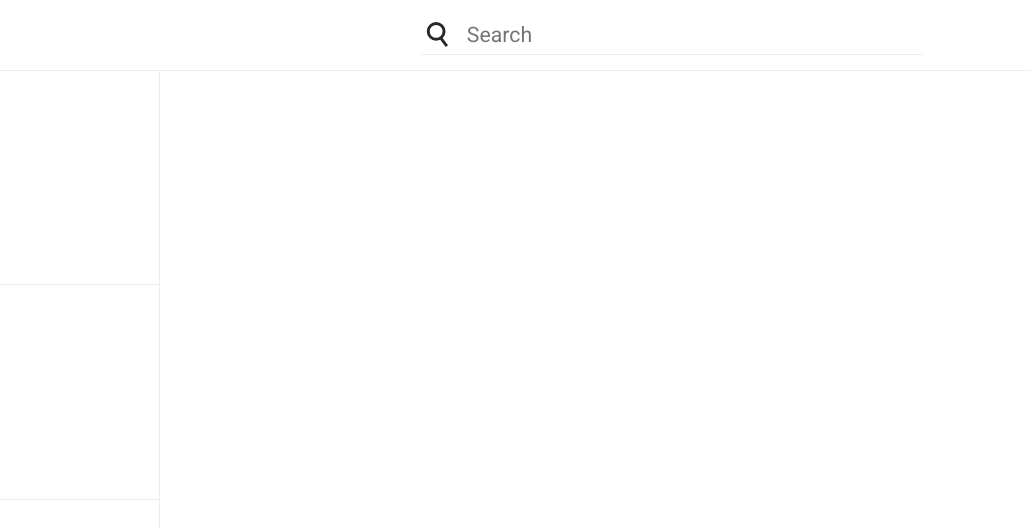
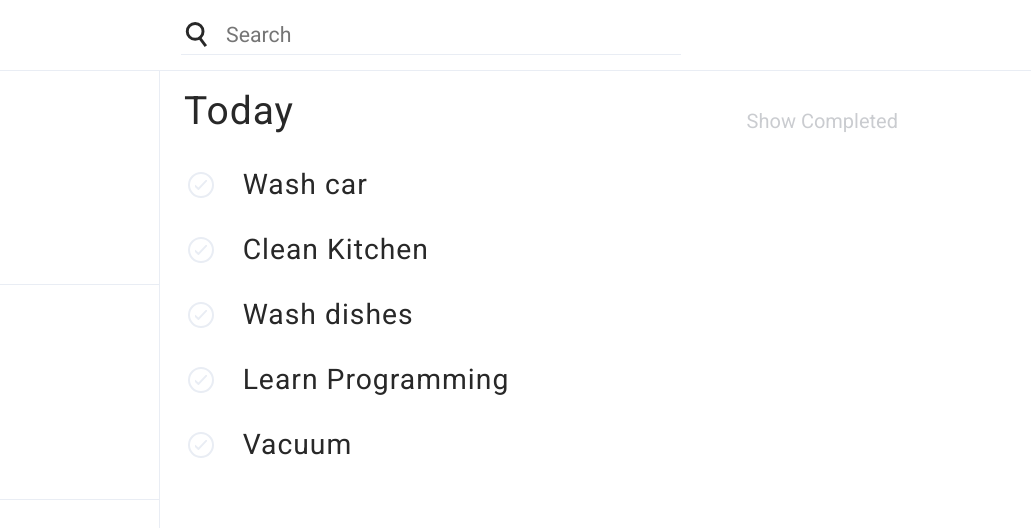
Before and after one commit to michaelrae0/todo-list-client, a React app: page /notes in a window 1280 px wide. Shown: the top 528 px of the page, 249-1280 px from the left. Built offline with nearby package versions, Linux system fonts and the light colour scheme.

Commit message:
Adds TaskList
This commit adds the `TaskList` component to `Notepad`.

This commit also adds a checkmark SVG for completing tasks.

Lastly, this commit moves the search bar to be aligned with `Tasklist`.

```diff
--- a/src/components/Header/header.module.scss
+++ b/src/components/Header/header.module.scss
@@ -6,6 +6,7 @@
 }
 
 .row {
+  position: relative;
   height: 70px;
   display: flex;
   justify-content: space-between;
@@ -17,3 +18,8 @@
   height: 55px;
   vertical-align: middle;
 }
+
+.search {
+  position: absolute;
+  left: calc(300px + 1.33rem);
+}
--- a/src/components/Header/index.js
+++ b/src/components/Header/index.js
@@ -16,7 +16,7 @@ class Header extends React.Component {
             <Link to='/'>
               <img className={header.icon} src="https://img.icons8.com/dotty/80/000000/copybook.png" />
             </Link>
-            <Search />
+            <Search className={header.search}/>
           </Row>
         </Container>
       </header>
--- a/src/components/List/index.js
+++ /dev/null
@@ -1,29 +0,0 @@
-import React from 'react'
-import { Link } from 'react-router-dom'
-
-import * as list from './list.module.scss'
-import { H4 } from '../../components/Typography'
-
-class List extends React.Component {
-  constructor(props) {
-    super(props)
-
-    this.state = {
-      selected: null,
-    }
-  }
-  render () {
-    return (
-      <div>
-        <div className={list.dates}>
-          <H4 text={'Today'}/>
-        </div>
-        <div className={list.projects}>
-          <H4 text={'CS50'} />
-        </div>
-      </div>
-    )
-  }
-}
-
-export default List;
--- a/src/components/Search/index.js
+++ b/src/components/Search/index.js
@@ -1,5 +1,6 @@
 import React from 'react'
 import { Link } from 'react-router-dom'
+import classnames from 'classnames'
 
 import * as search from './search.module.scss'
 import Container from '../../components/Container'
@@ -9,8 +10,10 @@ import { ReactComponent as SearchSVG } from '../../images/search-icon-black.svg'
 
 class Search extends React.Component {
   render () {
+    const { className } = this.props
+
     return (
-      <div className={search.component}>
+      <div className={classnames(className, search.component)}>
         <SearchSVG className={search.icon} />
 
         <input
--- a/src/components/SideNav/index.js
+++ b/src/components/SideNav/index.js
@@ -3,7 +3,7 @@ import { Link } from 'react-router-dom'
 import classnames from 'classnames'
 
 import * as sidenav from './sidenav.module.scss'
-import { H2, H3, H4 } from '../../components/Typography'
+import { H2, H3, H4 } from '../Typography'
 import SideNavList from '../SideNavList'
 
 class SideNav extends React.Component {
--- a/src/components/SideNavList/index.js
+++ b/src/components/SideNavList/index.js
@@ -3,7 +3,7 @@ import { Link } from 'react-router-dom'
 import classnames from 'classnames'
 
 import * as list from './sidenavlist.module.scss'
-import { H2, H3, H4 } from '../../components/Typography'
+import { H2, H3, H4 } from '../Typography'
 
 
 class SubNavList extends React.Component {
--- a/src/components/Task/index.js
+++ b/src/components/Task/index.js
@@ -1,14 +1,21 @@
 import React from 'react'
 
 import * as task from './task.module.scss'
+import Row from '../Row'
 import { H1, H2, H3, H4 , H5, H6 } from '../Typography'
+import { ReactComponent as CheckMarkSVG } from '../../images/checkmark-black.svg'
 
 class Task extends React.Component {
   render () {
+    const { name } = this.props.task;
+
     return (
-      <div className={task.component}>
-        <H3 className={task.title} text={'Clean car'} />
-      </div>
+      <Row className={task.row} noMargin>
+        <div className={task.status} >
+          <CheckMarkSVG className={task.status__checkmark}/>
+        </div>
+        <H2 className={task.title} text={name} />
+      </Row>
     )
   }
 }
--- a/src/components/Task/task.module.scss
+++ b/src/components/Task/task.module.scss
@@ -1,17 +1,52 @@
 @import '../../styles/definitions/colors';
 
-.component {
+$toggle-diam: 26px;
+
+.row {
   display: flex;
   align-items: center;
-  height: 50px;
+  height: 65px;
   width: 100%;
-  border-top: 1px solid $gray;
+  padding-left: 1.77rem;
 
-  :last-child {
-    border:none;
+  &:hover {
+    color: $pink;
+    cursor: pointer;
+  }
+}
+
+.status {
+  display: flex;
+  justify-content: center;
+  align-items: center;
+
+  width: $toggle-diam;
+  height: $toggle-diam;
+  border-radius: $toggle-diam / 2;
+  border: 2px solid $gray-lighter;
+  transition: all 0.2s linear;
+
+  &__checkmark {
+    width: calc(#{$toggle-diam} - 14px);
+    height: auto;
+    g {
+      stroke: $gray-lighter;
+      stroke-width: 26;
+      transition: all 0.2s linear;
+    }
+  }
+
+  &:hover {
+    border-color: $green;
+    transition: all 0.4s linear;
+
+    g {
+      stroke: $green;
+      transition: all 0.4s linear;
+    }
   }
 }
 
 .title {
-  margin-left: 2rem;
+  margin-left: 1.77rem;
 }
--- /dev/null
+++ b/src/components/TaskList/index.js
@@ -0,0 +1,69 @@
+import React from 'react'
+import { Link } from 'react-router-dom'
+
+import * as list from './tasklist.module.scss'
+import Row from '../Row'
+import { H1, H2, H3, H4, H5, H6 } from '../Typography'
+import Task from '../Task'
+
+class TaskList extends React.Component {
+  constructor(props) {
+    super(props)
+
+    this.state = {
+      selected: null,
+    }
+  }
+
+  static defaultProps = {
+    tasks: [
+      {
+        name: 'Wash car',
+        status: 'incomplete',
+        notes: null
+      },
+      {
+        name: 'Clean Kitchen',
+        status: 'incomplete',
+        notes: null
+      },
+      {
+        name: 'Wash dishes',
+        status: 'incomplete',
+        notes: null
+      },
+      {
+        name: 'Learn Programming',
+        status: 'incomplete',
+        notes: null
+      },
+      {
+        name: 'Vacuum',
+        status: 'incomplete',
+        notes: null
+      }
+    ]
+  }
+
+  render () {
+    const { tasks } = this.props
+
+    const formattedTasks = tasks.map(task => {
+      return (
+        <Task task={task} key='name'/>
+      )
+    })
+
+    return (
+      <div className={list.component}>
+        <Row className={list.row} noMargin >
+          <H1 className={list.title} text='Today'/>
+          <H4 className={list.toggle} text='Show Completed' />
+        </Row>
+        {formattedTasks}
+      </div>
+    )
+  }
+}
+
+export default TaskList;
--- /dev/null
+++ b/src/components/TaskList/tasklist.module.scss
@@ -0,0 +1,14 @@
+@import '../../styles/definitions/colors';
+
+.component {
+  width: calc(100% - 300px);
+}
+.row {
+  padding: 1.33rem 1.5rem;
+  justify-content: space-between;
+}
+
+.toggle {
+  color: $gray-light;
+  padding-top: 1.15rem
+}
--- a/src/pages/Notepad/index.js
+++ b/src/pages/Notepad/index.js
@@ -4,7 +4,7 @@ import * as notepad from './notepad.module.scss'
 import Container from '../../components/Container'
 import Row from '../../components/Row'
 import SideNav from '../../components/SideNav'
-import List from '../../components/List'
+import TaskList from '../../components/TaskList'
 
 class Notepad extends React.Component {
   render () {
@@ -13,7 +13,7 @@ class Notepad extends React.Component {
         <Container className={notepad.container}>
           <Row className={notepad.row}>
             <SideNav />
-            {/* <List /> */}
+            <TaskList />
           </Row>
         </Container>
       </section>
```
Also changed, not shown: src/components/List/list.module.scss (deleted), src/images/checkmark-black.svg (added).
